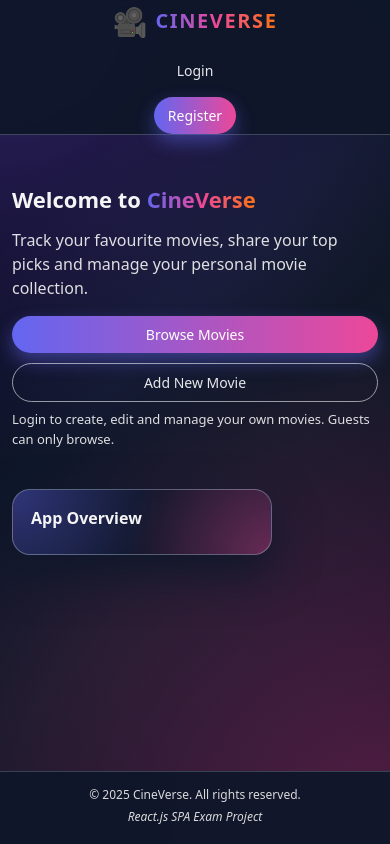
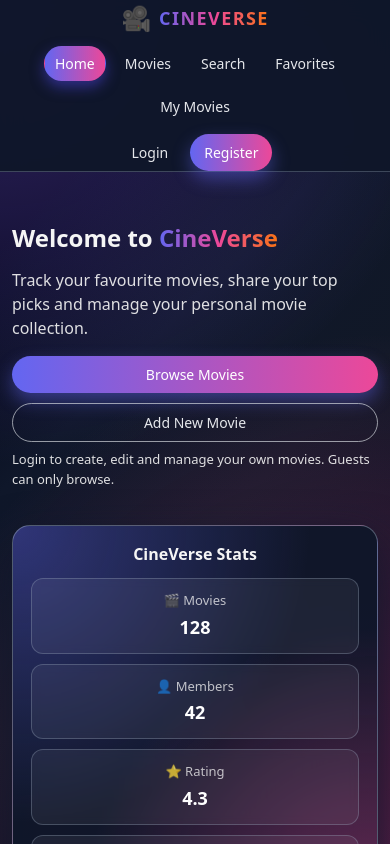
Before and after one commit to ZlatkoMarianov/React.js_Project, a React (Vite) app in the folder client/: page / in a window 390 px wide. Shown: the top 844 px of the page. Built offline with nearby package versions, Linux system fonts and the light colour scheme.

Commit message:
Improve home page and add stats section

```diff
--- a/client/public/styles/main.css
+++ b/client/public/styles/main.css
@@ -182,18 +182,6 @@ body {
 /* RESPONSIVE – ГЛОБАЛНИ */
 
 @media (max-width: 900px) {
-    .footer-inner {
-        flex-direction: column;
-        gap: 4px;
-        text-align: center;
-    }
-
-    .header-inner {
-        flex-wrap: wrap;
-        justify-content: center;
-        gap: 10px;
-    }
-
     .movie-grid {
         grid-template-columns: repeat(auto-fit, minmax(200px, 1fr));
     }
@@ -209,9 +197,7 @@ body {
         align-items: flex-start;
     }
 
-    .hero-actions,
-    .section-actions,
-    .auth-nav {
+    .section-actions {
         flex-direction: column;
         width: 100%;
     }
--- a/client/src/components/header/Header.css
+++ b/client/src/components/header/Header.css
@@ -75,12 +75,31 @@
     opacity: 0.85;
 }
 
+@media (max-width: 768px) {
+    .header-inner {
+        flex-wrap: wrap;
+        justify-content: center;
+        gap: 10px;
+    }
+
+    .logo {
+        font-size: 18px;
+    }
+
+    .logo-mark {
+        font-size: 24px;
+    }
+}
+
 @media (max-width: 600px) {
     .main-nav {
-        display: none;
+        width: 100%;
+        justify-content: center;
+        flex-wrap: wrap;
     }
 
-    .hero-text h1 {
-        font-size: 26px;
+    .auth-nav {
+        width: 100%;
+        justify-content: center;
     }
 }
--- a/client/src/components/home/Home.css
+++ b/client/src/components/home/Home.css
@@ -55,6 +55,7 @@
 .hero-card h2 {
     font-size: 16px;
     margin-bottom: 8px;
+    text-align: center;
 }
 
 .hero-card ul {
@@ -66,18 +67,88 @@
     margin-bottom: 4px;
 }
 
-@media (max-width: 900px) {
+.stats-grid {
+  display: grid;
+  grid-template-columns: repeat(2, 1fr);
+  gap: 12px;
+  margin-top: 12px;
+  text-align: center;
+}
+
+.stat-box {
+  padding: 12px;
+  background: rgba(255, 255, 255, 0.06);
+  border: 1px solid rgba(148, 163, 184, 0.35);
+  border-radius: 12px;
+  backdrop-filter: blur(4px);
+
+  display: flex;
+  flex-direction: column;
+  align-items: center;
+  justify-content: center;
+}
+
+.stat-box span {
+  font-size: 13px;
+  opacity: 0.75;
+  margin-bottom: 3px;
+}
+
+.stat-box strong {
+  font-size: 18px;
+  font-weight: 700;
+  color: #fff;
+}
+
+.stat-box:hover {
+  background: rgba(255, 255, 255, 0.1);
+  border-color: rgba(148, 163, 184, 0.5);
+  transform: translateY(-2px);
+  transition: all 0.2s ease;
+}
+
+@media (max-width: 768px) {
     .hero {
-        grid-template-columns: minmax(0, 1fr);
+        grid-template-columns: 1fr;
+        gap: 20px;
+    }
+
+    .hero-text h1 {
+        font-size: 28px;
+    }
+
+    .hero-text p {
+        max-width: 100%;
     }
 
     .hero-aside {
-        justify-content: flex-start;
+        justify-content: center;
+    }
+
+    .hero-card {
+        min-width: 100%;
+        max-width: 400px;
+    }
+
+    .stats-grid {
+        gap: 10px;
     }
 }
 
-@media (max-width: 400px) {
+@media (max-width: 480px) {
     .hero-text h1 {
-        font-size: 22px;
+        font-size: 24px;
+    }
+
+    .hero-actions {
+        flex-direction: column;
+    }
+
+    .hero-actions button {
+        width: 100%;
+    }
+
+    .stats-grid {
+        grid-template-columns: 1fr;
     }
 }
--- a/client/src/components/home/Home.jsx
+++ b/client/src/components/home/Home.jsx
@@ -1,7 +1,8 @@
-import './Home.css'
+import './Home.css';
 
 export default function Home() {
   return (
+    <>
       <section className="section hero" id="home-page">
         <div className="hero-text">
           <h1>
@@ -20,23 +21,35 @@ export default function Home() {
         </div>
         <div className="hero-aside">
           <div className="hero-card">
-          <h2>App Overview</h2>
-          {/* <ul>
-              <li>
-                Total movies: <strong>128</strong>
-              </li>
-              <li>
-                Registered users: <strong>42</strong>
-              </li>
-              <li>
-                Average rating: <strong>4.3 ★</strong>
-              </li>
-              <li>
-                Favourites feature: <strong>Enabled</strong>
-              </li>
-            </ul> */}
+            <h2>CineVerse Stats</h2>
+
+            <div className="stats-grid">
+              <div className="stat-box">
+                <span>🎬 Movies</span>
+                <strong>128</strong>
+              </div>
+
+              <div className="stat-box">
+                <span>👤 Members</span>
+                <strong>42</strong>
+              </div>
+
+              <div className="stat-box">
+                <span>⭐ Rating</span>
+                <strong>4.3</strong>
+              </div>
+
+              <div className="stat-box">
+                <span>❤️ Favourites</span>
+                <strong>89</strong>
+              </div>
+            </div>
           </div>
         </div>
       </section>
+
+      {/* // TODO: BONUS */}
+      {/* LatestMovies */}
+    </>
   );
 }
```
Lines whose indentation alone changed are shown as unchanged.
